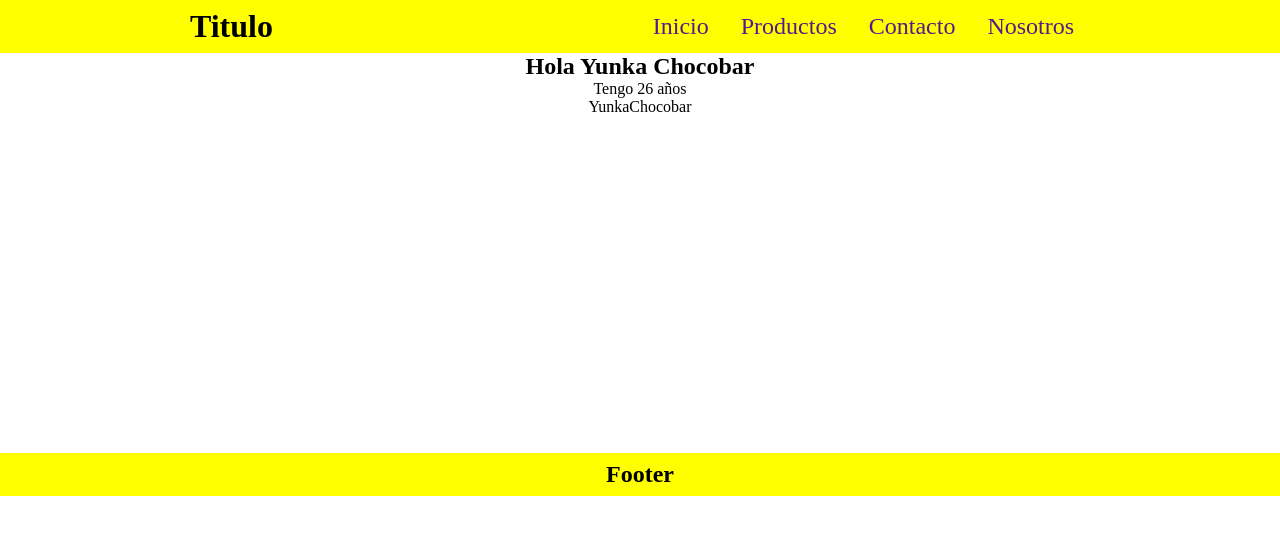
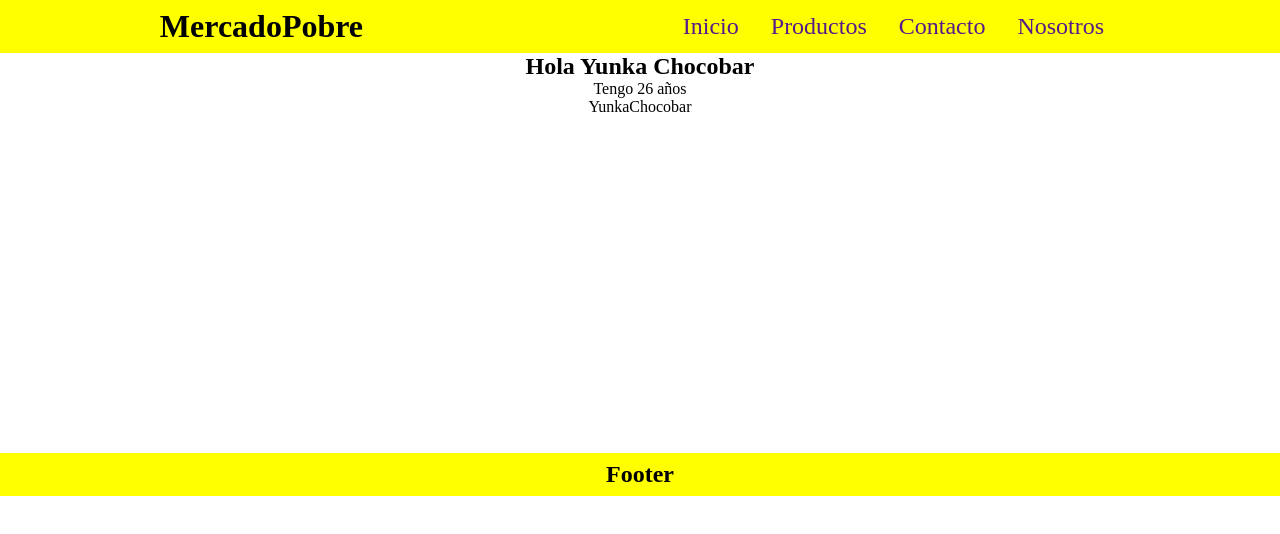
Before and after one commit to yunkamb/React, a React (Create React App) app: page / in a window 1280 px wide. Shown: the top 534 px of the page. Built offline with nearby package versions, Linux system fonts and the light colour scheme.

Commit message:
Segundo Desafio

```diff
--- a/src/Header.js
+++ b/src/Header.js
@@ -3,7 +3,7 @@ import NavBar from "./components/NavBar"
 function Header() {
     return (
         <header id="mainHeader">
-            <h1>Titulo</h1>
+            <h1>MercadoPobre</h1>
             <NavBar />
         </header>
     )
```
